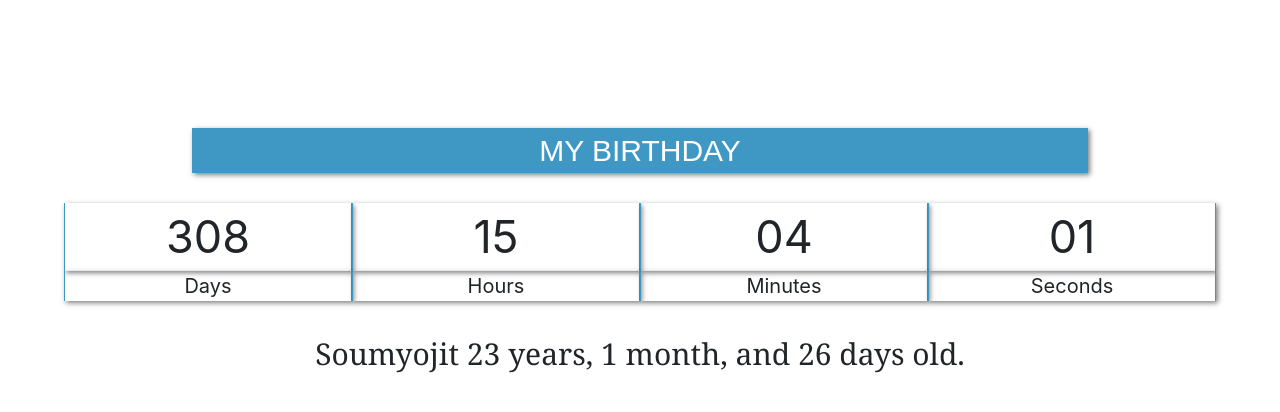
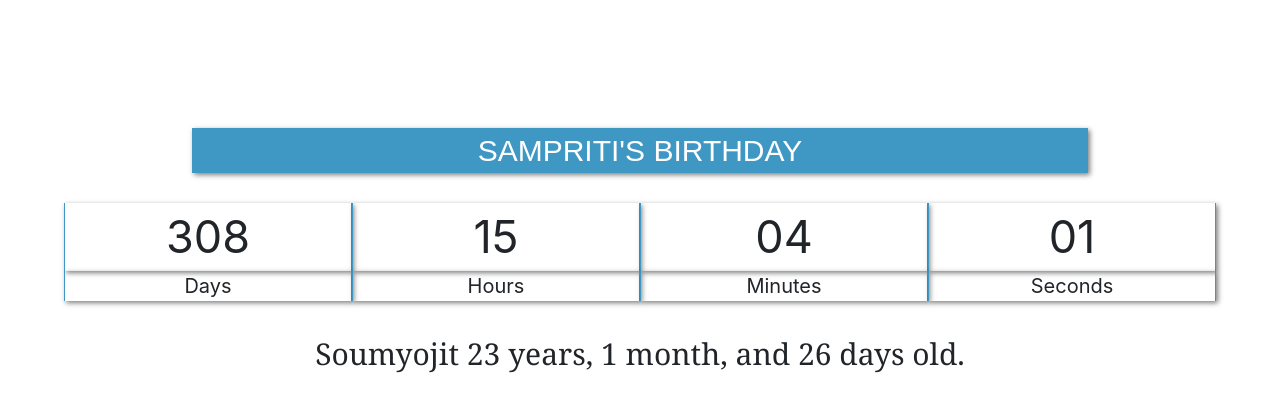
Before and after one commit to SenCTvT/MyBirthday.github.io, a plain HTML site: page index.html in a window 1280 px wide. Drawn offline with nearby package versions, Linux system fonts and the light colour scheme.

Commit message:
Update index.html

```diff
--- a/index.html
+++ b/index.html
@@ -7,7 +7,7 @@
 <link rel="stylesheet" type="text/css" href="style.css">
 </head>
 <body>
-  <p class="head">My Birthday</p>
+  <p class="head">Sampriti's Birthday</p>
   <div class="row" id="Left">
     <div class="col-xs-3" id="day"></div>
     <div class="col-xs-3" id="hour"></div>
```
